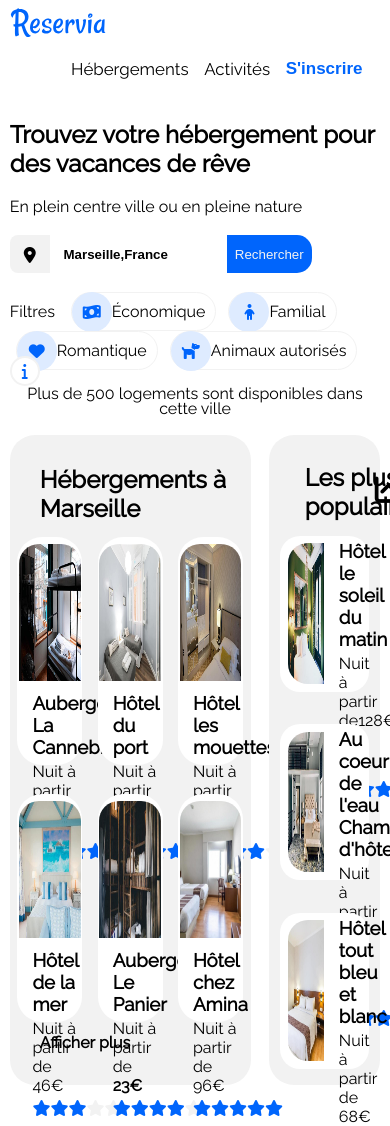
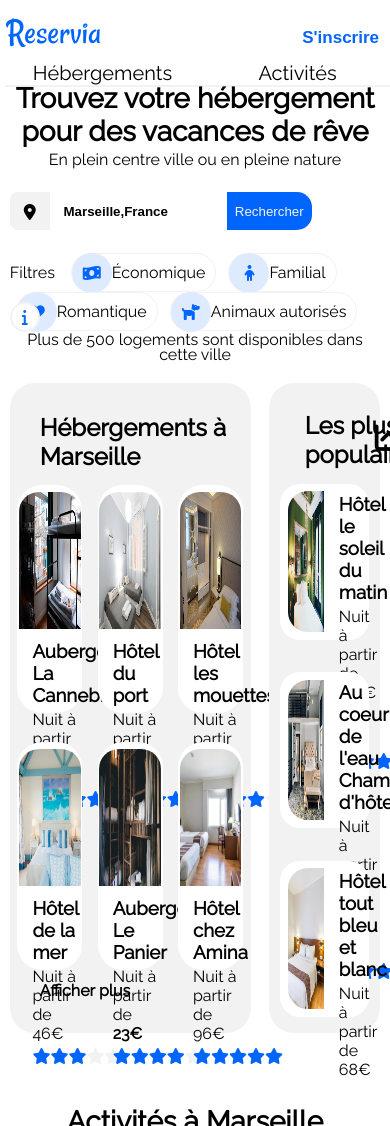
Before and after one commit to Redavela/KODADReda_02_01-03-2020, a plain HTML site: page index.html in a window 390 px wide. Shown: the top 1126 px of the page. Drawn offline with Linux system fonts and the light colour scheme.

Commit message:
Responsive

```diff
--- a/index.html
+++ b/index.html
@@ -30,18 +30,16 @@
                   Activités
             </a>
           </li>
-          <li>
+        </ul>
             <!-- liens 3 -->
             <button class="lien3" href="#">
                 S'inscrire
             </button>
-          </li>
-        </ul>
     </nav>
 </header>
 <!-- Etape 2 : Le titre  la barre de recherche -->
-    <h2 class="Titre"> Trouvez votre hébergement pour des vacances de rêve</h2><br>
-    <p class="Titre">En plein centre ville ou en pleine nature</p>
+    <h2 class="Titre"> Trouvez votre hébergement pour des vacances de rêve</h2>
+    <p class="Titre1">En plein centre ville ou en pleine nature</p>
     <br>
     <div class="Recherche" >
        <div class="logo">
@@ -49,7 +47,7 @@
        </div>
        <input type="text" id="recherche" placeholder=" Marseille,France">
        <button class="btn" href="#">Rechercher</button>
-    </div> <br>
+    </div><br>
     <!-- Etape 3 : Les filtres et l'onglet info -->
     <div class="filtre">
         <span>Filtres</span>
@@ -69,7 +67,7 @@
                 <i class="fas fa-dog"></i>
                 <span class="filtre_nom" >Animaux autorisés</span>
         </div>
-    </div> <br>
+    </div>
     <div class="info">
         <i class="fas fa-info"></i>
         <span>Plus de 500 logements sont disponibles dans cette ville</span>
@@ -221,7 +219,7 @@
                 <img src="images/hebergements/4_small/emile-guillemot-Bj_rcSC5XfE-unsplash.jpg" alt="Image hotel le soleil du matin">
                 <div class="caracteristique">
                 <h3>Hôtel le soleil du matin</h3>
-                <p>Nuit à partir de128€ </p>
+                <p>Nuit à partir de 128€ </p>
                 <div class="classement">
                     <div class="etoile">
                         <i class="fas fa-star"></i>
--- a/style.css
+++ b/style.css
@@ -52,7 +52,7 @@ a:focus {
 .lien1, .lien2 {
   text-decoration: none;
   color: black;
-  padding: 2vw;
+  padding: 51px;
   font-weight: normal;
 }
 
@@ -63,7 +63,6 @@ a:focus {
   cursor: pointer;
   color: #0065FC;
   font-weight: bold;
-  padding: 2vw;
   margin-right: 10px;
   font-size: 17px
 }
@@ -73,12 +72,17 @@ a:focus {
 /* Etape 2 */
 .Titre {
   width: 95% ;
-  margin: 0 auto;
+  margin: 2px auto;
+  display: flex;
+}
+.Titre1 {
+  width: 95% ;
+  margin: 2px auto;
   display: flex;
 }
 .Recherche {
   width: 95% ;
-  margin: 0 auto;
+  margin: 2px auto;
   display: flex;
   justify-content: flex-start;
   height: 38px;
@@ -123,7 +127,7 @@ input::placeholder {
 }
 .filtre {
   width: 95% ;
-  margin: 0 auto;
+  margin: 2px auto;
   display: flex;
   justify-content: flex-start;
   flex-wrap: wrap;
@@ -169,7 +173,7 @@ span {
 }
 .info {
   width: 95% ;
-  margin: 0 auto;
+  margin: 2px auto;
   display: flex;
   justify-content: flex-start;
   align-items: center;
@@ -308,6 +312,7 @@ margin: auto;
 .carte_plus .caracteristique {
   width: 60%;
   height: 100%;
+  margin-top: 5px;
   align-content: center;
   justify-content: center;
 }
@@ -403,13 +408,67 @@ footer {
 footer div{
   display: flex;
   height: 150px;
-  width: 30%;
+  width: 325px;
   flex-direction: column;
   margin-left: 50px;
 }
 footer div h3 {
-  line-height: 3;
+  line-height: 2;
 }
 footer div p {
   line-height: 2;
 }
+/* Partie Responsive */
+@media screen and (max-width:768px) {
+  nav {
+    height: 40px;
+    width: 100%;
+    margin: 10px 5px;
+
+  }
+
+  ul {
+    width: 100%;
+    height: 20px;
+    text-align: center;
+    margin-bottom: 40px;
+  }
+  li{
+    display: inline-block;
+    text-align: center;
+    width: 100%;
+    height: 100%;
+    padding: 0;
+  }
+  .lien2, .lien1{
+    flex-direction: column;
+    text-align: center;
+    padding: 0;
+    margin-bottom: 10px;
+    border-bottom:2px solid #f2f2f2 ;
+    font-size: 20px;
+  }
+  .lien3{
+    position: absolute;
+    top: 28px;
+    right:1px;
+  }
+  a:hover {
+    color: #0065FC;
+    border-bottom: 2px solid #0065FC;
+    border-top: none;
+  }
+  .Titre{
+    font-weight: 900;
+    text-align: center;
+    padding-top: 20px;
+    margin-bottom: 0;
+    font-size: 28px;
+    display: block;
+    flex-direction: column;
+  }
+  .Titre1{
+    display: block;
+    text-align: center;
+  }
+}
```
